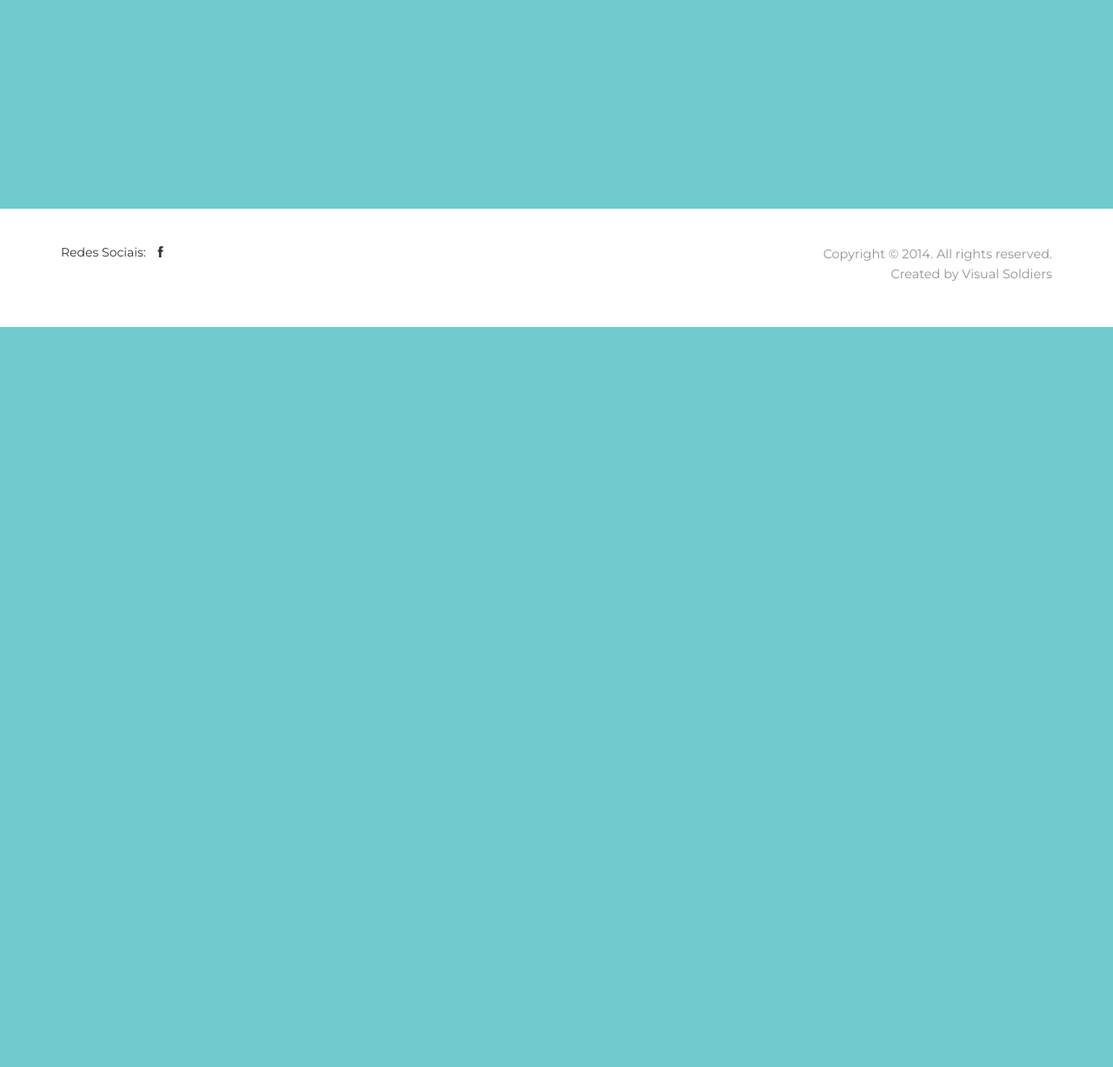
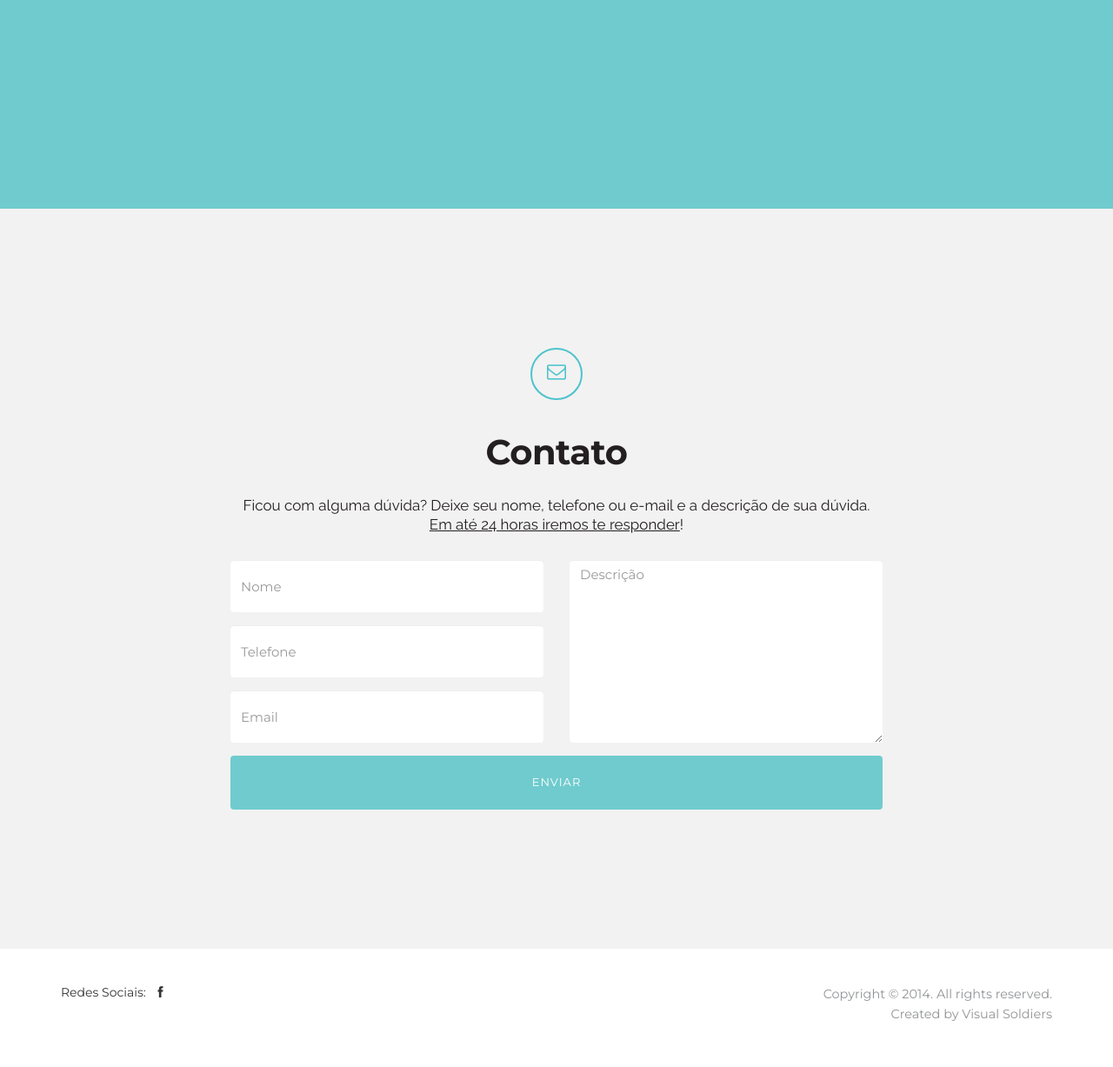
Before and after one commit to DescontUAI-devs/descontuai, a Flask app: page / in a window 1280 px wide. Shown: the part 2931-4158 px from the top of the page at 87% size. Before the commit the page ends 3307 px from the top, so only its background shows below. Run offline with Flask 2, Linux system fonts and the light colour scheme; some libraries are stand-ins or nearby versions.

Commit message:
Campo de texto para descrição adicionado

```diff
--- /dev/null
+++ b/static/css/custom.css
@@ -0,0 +1,6 @@
+textarea.form-control {
+    width: 100%;
+    max-width:100%;
+    height: 210px;
+    max-height: 210px;
+}
--- a/templates/index.html
+++ b/templates/index.html
@@ -20,6 +20,7 @@
 
 	<link rel="stylesheet" href="../static/css/bootstrap.min.css">
 	<link rel="stylesheet" href="../static/css/main.css">
+	<link rel="stylesheet" href="../static/css/custom.css">
 
 	<!-- <script src="https://use.fontawesome.com/48687bf78c.js"></script> -->
 	<script src="../static/js/modernizr-2.7.1.js"></script>
@@ -153,36 +154,45 @@
 		</div>
     </section>
 
-<!--     <section id="invite" class="pad-lg light-gray-bg">
+     <section id="invite" class="pad-lg light-gray-bg">
 		<div class="container">
 			<div class="row">
 				<div class="col-sm-8 col-sm-offset-2 text-center">
 					<i class="fa fa-envelope-o margin-40"></i>
 					<h2 class="black">Contato</h2>
 					<br />
-					<p class="black">Ficou com alguma dúvida? Deixe seu nome, telefone ou e-mail que entramos em contato com você.</p>
+                    <p class="black">Ficou com alguma dúvida? Deixe seu nome, telefone ou e-mail e a descrição de sua dúvida. <u>Em até 24 horas iremos te responder</u>!</p>
 					<br />
 
+                    <form role="form">
                         <div class="row">
-						<div class="col-sm-8 col-sm-offset-2 col-md-6 col-md-offset-3">
-							<form role="form">
+                            <div class="col-sm-12 col-md-6">
                                 <div class="form-group">
-									<input type="name" class="form-control" id="exampleInputname" placeholder="Nome">
+                                    <input type="text" class="form-control" id="name" placeholder="Nome" required>
                                 </div>
                                 <div class="form-group">
-									<input type="telefone" class="form-control" id="exampleInputtelefone1" placeholder="Telefone">
+                                    <input type="text" class="form-control" id="phone" placeholder="Telefone">
                                 </div>
                                 <div class="form-group">
-									<input type="email" class="form-control" id="exampleInputEmail1" placeholder="Email">
+                                    <input type="email" class="form-control" id="email" placeholder="Email" required>
                                 </div>
-								<button type="submit" class="btn btn-primary btn-lg">Enviar</button>
+                            </div>
+                            <div class="col-sm-12 col-md-6">
+								<div class="form-group">
+                                    <textarea id="description" class="form-control" placeholder="Descrição"></textarea>
+                                </div>
+                            </div>
+                        </div>
+                        <div class="row">
+                            <div class="col-sm-12">
+								<button type="submit" class="btn btn-primary btn-lg btn-block">Enviar</button>
+                            </div>
+                        </div>
                     </form>
 				</div>
 			</div>
 		</div>
-			</div>
-		</div>
-    </section> -->
+    </section>
 
     <footer>
 		<div class="container">
```
Lines whose indentation alone changed are shown as unchanged.
